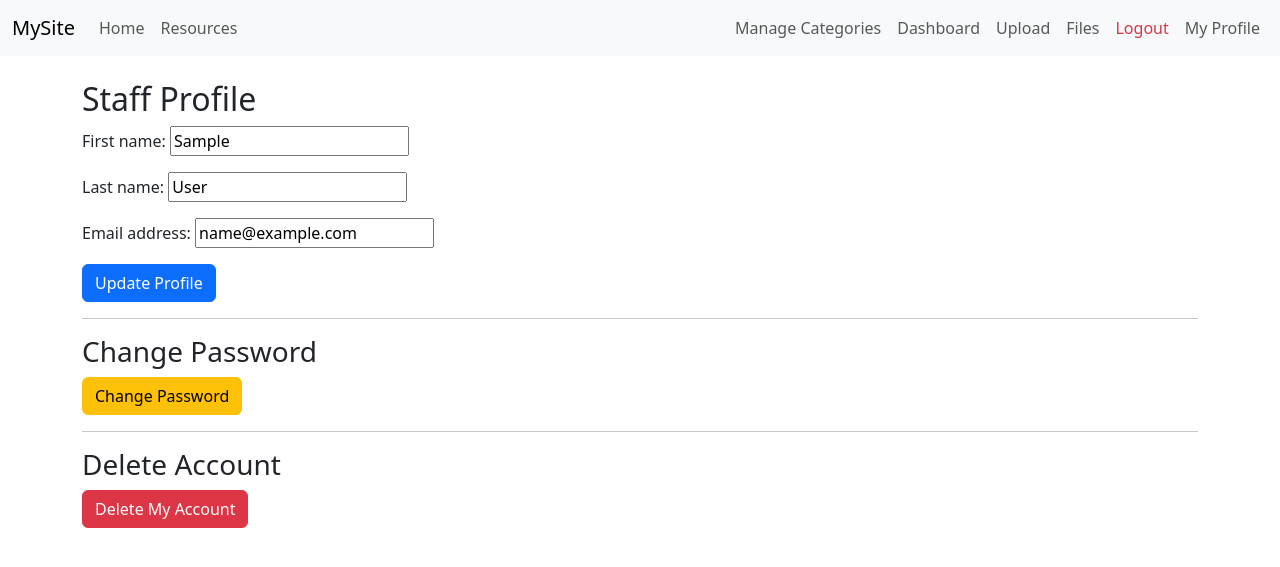
After one commit to hafizcode/nsm, a Django app: page /staff/profile/ in a window 1280 px wide. The commit adds this page. Shown: the top 567 px of the page. Run offline with Django 5.2, Linux system fonts and the light colour scheme; the visitor is signed in with stand-in values (Sample User, id 1).

```diff
--- a/core/forms.py
+++ b/core/forms.py
@@ -1,6 +1,29 @@
 from django import forms
 from .models import UploadedFile
 from .models import Category
+from django.contrib.auth.models import User
+from django.contrib.auth.forms import UserCreationForm
+
+class StaffRegisterForm(UserCreationForm):
+    email = forms.EmailField(required=True)
+
+    class Meta:
+        model = User
+        fields = ['username', 'email', 'password1', 'password2']
+
+    def save(self, commit=True):
+        user = super().save(commit=False)
+        user.email = self.cleaned_data['email']
+        user.is_staff = True  # Mark user as staff
+        if commit:
+            user.save()
+        return user
+
+
+class StaffProfileForm(forms.ModelForm):
+    class Meta:
+        model = User
+        fields = ['first_name', 'last_name', 'email']
 
 
 class UploadFileForm(forms.ModelForm):
--- a/core/urls.py
+++ b/core/urls.py
@@ -4,9 +4,9 @@ from . import views
 
 urlpatterns = [
     path('', views.home, name='home'),
+    path('register/', views.staff_register, name='staff_register'),
     path('login/', views.login_view, name='login'),
     path('logout/', views.logout_view, name='logout'),
-    path('register/', views.register_staff, name='register'),
     path('dashboard/', views.dashboard, name='dashboard'),
     path('upload/', views.upload_file, name='upload_file'),
     path('files/', views.file_list, name='file_list'),
@@ -16,4 +16,8 @@ urlpatterns = [
     path('categories/add/', views.add_category, name='add_category'),
     path('categories/edit/<int:category_id>/', views.edit_category, name='edit_category'),
     path('categories/delete/<int:category_id>/', views.delete_category, name='delete_category'),
+    path('profile/', views.staff_profile, name='staff_profile'),
+    path('password/', views.change_password, name='change_password'),
+    path('delete/', views.delete_account, name='delete_account'),
+
 ]
--- a/core/views.py
+++ b/core/views.py
@@ -3,25 +3,33 @@ from django.contrib.auth import authenticate, login, logout
 from django.contrib.auth.decorators import login_required, user_passes_test
 from django.contrib import messages
 from django.contrib.auth.models import User
-from .forms import UploadFileForm
+from .forms import UploadFileForm, CategoryForm, StaffRegisterForm, StaffProfileForm
 from .models import UploadedFile, Category
 from django.db.models import Q
-from .forms import CategoryForm
-
+from django.contrib.auth.forms import PasswordChangeForm
+from django.contrib.auth import update_session_auth_hash
 
 # Check if user is staff
 def is_staff(user):
     return user.is_staff
 
-
 def staff_required(user):
     return user.is_authenticated and user.is_staff
-
 
 # Home Page (open to all)
 def home(request):
     return render(request, 'home.html')
 
+def staff_register(request):
+    if request.method == 'POST':
+        form = StaffRegisterForm(request.POST)
+        if form.is_valid():
+            form.save()
+            messages.success(request, 'Staff account created! You can now login.')
+            return redirect('login')
+    else:
+        form = StaffRegisterForm()
+    return render(request, 'staff_register.html', {'form': form})
 
 # Login View (staff only)
 def login_view(request):
@@ -36,33 +44,48 @@ def login_view(request):
             messages.error(request, 'Invalid credentials or not a staff member.')
     return render(request, 'login.html')
 
+@login_required
+def staff_profile(request):
+    if request.method == 'POST':
+        form = StaffProfileForm(request.POST, instance=request.user)
+        if form.is_valid():
+            form.save()
+            messages.success(request, "Profile updated successfully.")
+            return redirect('staff_profile')
+    else:
+        form = StaffProfileForm(instance=request.user)
+    return render(request, 'staff_profile.html', {'form': form})
+
+@login_required
+def change_password(request):
+    if request.method == 'POST':
+        form = PasswordChangeForm(request.user, request.POST)
+        if form.is_valid():
+            user = form.save()
+            update_session_auth_hash(request, user)  # Keeps user logged in
+            messages.success(request, 'Your password was successfully updated!')
+            return redirect('staff_profile')
+    else:
+        form = PasswordChangeForm(request.user)
+    return render(request, 'change_password.html', {'form': form})
+
+@login_required
+def delete_account(request):
+    if request.method == 'POST':
+        request.user.delete()
+        messages.success(request, "Your account has been deleted.")
+        return redirect('home')  # or login page
 
 # Logout
 def logout_view(request):
     logout(request)
     return redirect('home')
 
-
-# Register Staff (only staff can access)
-@user_passes_test(is_staff)
-def register_staff(request):
-    if request.method == 'POST':
-        username = request.POST['username']
-        password = request.POST['password']
-        if User.objects.filter(username=username).exists():
-            messages.error(request, 'Username already exists.')
-        else:
-            User.objects.create_user(username=username, password=password, is_staff=True)
-            messages.success(request, 'New staff user created.')
-    return render(request, 'register.html')
-
-
 # Dashboard (only logged-in staff)
 @login_required
 @user_passes_test(is_staff)
 def dashboard(request):
     return render(request, 'dashboard.html')
-
 
 @login_required
 @user_passes_test(is_staff)
@@ -77,7 +100,6 @@ def upload_file(request):
     else:
         form = UploadFileForm()
     return render(request, 'upload.html', {'form': form})
-
 
 @login_required
 @user_passes_test(is_staff)
@@ -96,7 +118,6 @@ def file_list(request):
 
     return render(request, 'file_list.html', {'files': files, 'categories': categories})
 
-
 @login_required
 @user_passes_test(staff_required)
 def edit_file(request, file_id):
@@ -107,7 +128,6 @@ def edit_file(request, file_id):
         return redirect('file_list')
     return render(request, 'edit_file.html', {'form': form, 'file': file})
 
-
 @login_required
 @user_passes_test(staff_required)
 def delete_file(request, file_id):
@@ -117,17 +137,11 @@ def delete_file(request, file_id):
         return redirect('file_list')
     return render(request, 'delete_file.html', {'file': file})
 
-
-def staff_required(user):
-    return user.is_authenticated and user.is_staff
-
-
 @login_required
 @user_passes_test(staff_required)
 def category_list(request):
     categories = Category.objects.all()
     return render(request, 'category_list.html', {'categories': categories})
-
 
 @login_required
 @user_passes_test(staff_required)
@@ -137,7 +151,6 @@ def add_category(request):
         form.save()
         return redirect('category_list')
     return render(request, 'category_form.html', {'form': form, 'title': 'Add Category'})
-
 
 @login_required
 @user_passes_test(staff_required)
@@ -149,7 +162,6 @@ def edit_category(request, category_id):
         return redirect('category_list')
     return render(request, 'category_form.html', {'form': form, 'title': 'Edit Category'})
 
-
 @login_required
 @user_passes_test(staff_required)
 def delete_category(request, category_id):
--- a/templates/dashboard.html
+++ b/templates/dashboard.html
@@ -1,6 +1,6 @@
 {% extends "base.html" %}
 {% block title %}Dashboard{% endblock %}
 {% block content %}
-<h2>Welcome, {{ user.username }}!</h2>
+<h2>Welcome, {{ user.first_name }}!</h2>
 <p class="lead">This is your staff dashboard. Use the navigation bar to access all features.</p>
 {% endblock %}
--- a/templates/navbar.html
+++ b/templates/navbar.html
@@ -9,6 +9,9 @@
       <ul class="navbar-nav me-auto">
         <li class="nav-item"><a class="nav-link" href="{% url 'public_home' %}">Home</a></li>
         <li class="nav-item"><a class="nav-link" href="{% url 'public_files' %}">Resources</a></li>
+        {% if not request.user.is_authenticated %}
+        <li class="nav-item"><a class="nav-link" href="{% url 'staff_register' %}">Staff Register</a></li>
+        {% endif %}
       </ul>
       <ul class="navbar-nav">
         {% if user.is_authenticated and user.is_staff %}
@@ -18,8 +21,8 @@
         <li class="nav-item"><a class="nav-link" href="{% url 'dashboard' %}">Dashboard</a></li>
         <li class="nav-item"><a class="nav-link" href="{% url 'upload_file' %}">Upload</a></li>
         <li class="nav-item"><a class="nav-link" href="{% url 'file_list' %}">Files</a></li>
-            <li class="nav-item"><a class="nav-link" href="{% url 'register' %}">Register Staff</a></li>
         <li class="nav-item"><a class="nav-link text-danger" href="{% url 'logout' %}">Logout</a></li>
+        <li class="nav-item">  <a class="nav-link" href="{% url 'staff_profile' %}">My Profile</a></li>
         {% else %}
         <li class="nav-item"><a class="nav-link" href="{% url 'login' %}">Staff Login</a></li>
         {% endif %}
--- /dev/null
+++ b/templates/staff_profile.html
@@ -0,0 +1,24 @@
+{% extends "base.html" %}
+{% block title %}Staff Profile{% endblock %}
+{% block content %}
+<h2>Staff Profile</h2>
+<form method="post">
+    {% csrf_token %}
+    {{ form.as_p }}
+    <button type="submit" class="btn btn-primary">Update Profile</button>
+</form>
+
+<hr>
+
+<h3>Change Password</h3>
+<a href="{% url 'change_password' %}" class="btn btn-warning">Change Password</a>
+
+<hr>
+
+<h3>Delete Account</h3>
+<form action="{% url 'delete_account' %}" method="post">
+    {% csrf_token %}
+    <button type="submit" class="btn btn-danger"
+        onclick="return confirm('Are you sure you want to delete your account?')">Delete My Account</button>
+</form>
+{% endblock %}
```
Also changed, not shown: templates/change_password.html (added, +10 -0 lines), templates/staff_register.html (added, +28 -0 lines). Lines whose indentation alone changed are shown as unchanged.
